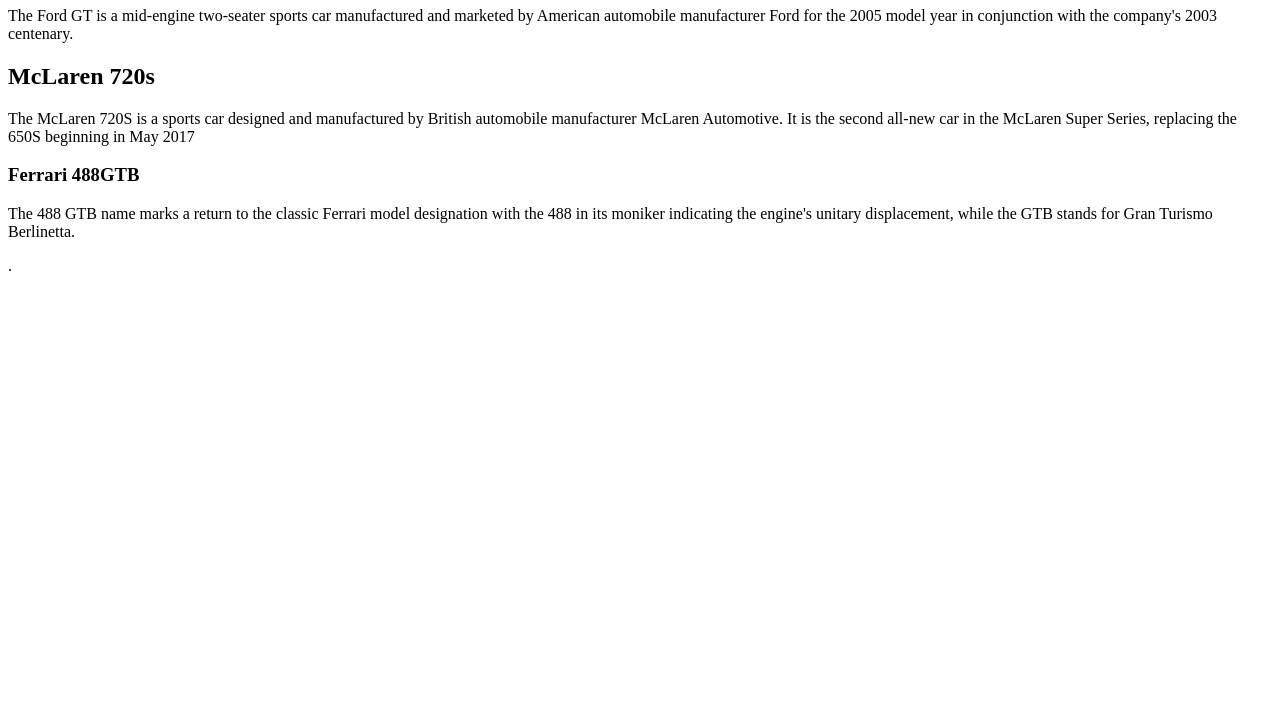
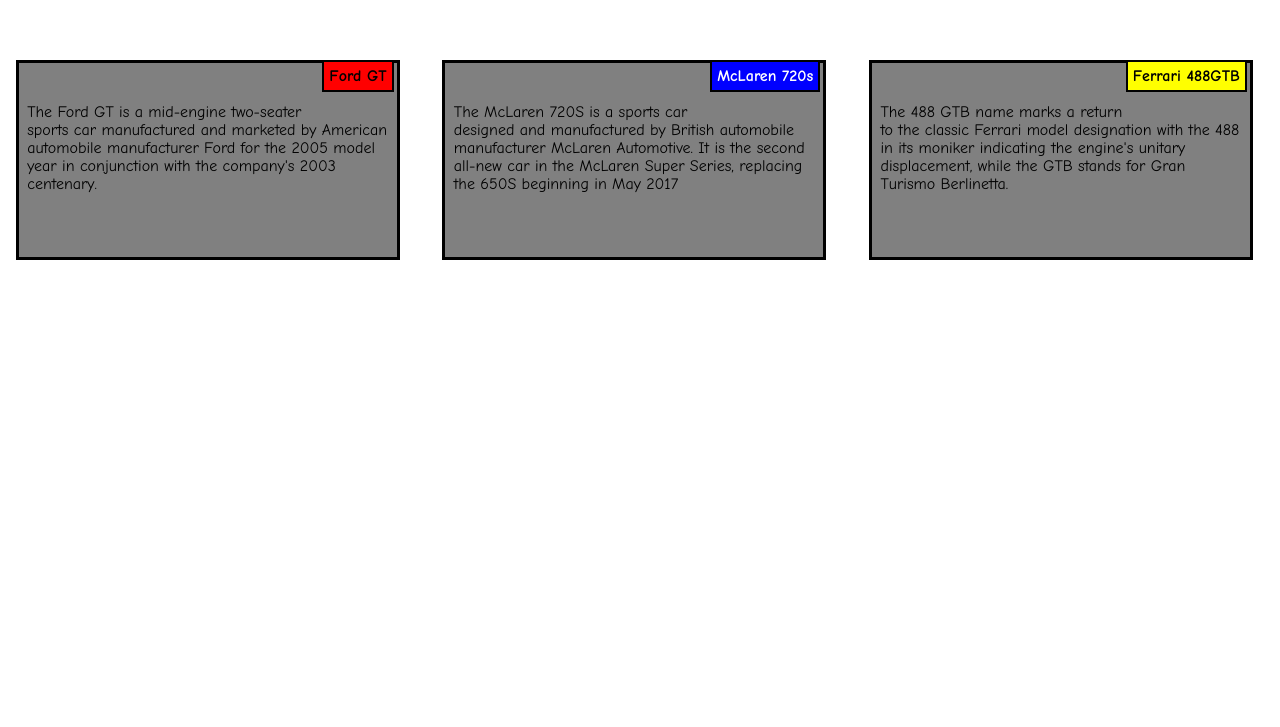
Before and after one commit to Prasunpoudel07/coursera-test, a plain HTML site: page mod2_solution/index.html in a window 1280 px wide. Shown: the part 73-800 px from the top of the page. Drawn offline with Linux system fonts and the light colour scheme.

Commit message:
Update index.html

```diff
--- a/mod2_solution/index.html
+++ b/mod2_solution/index.html
@@ -1,37 +1,37 @@
-<!doctype html>
 <!DOCTYPE html>
 <html>
 <head>
-	<title>Supercars</title>
+
+	<meta charset="utf-8">
+	<meta name="viewport" content="width=device-width, initial-scale=1">
+	<title>MODULE2 ASSIGNMENT</title>
+	<link rel="stylesheet" href="css/styles.css">
+
 </head>
 <body>
-<h1>Ford GT</h1>
-<p>The Ford GT is a mid-engine two-seater sports car manufactured and marketed by American automobile manufacturer Ford for the 2005 model year in conjunction with the company's 2003 centenary.</p>
-<h2>McLaren 720s</h2>
-<p>The McLaren 720S is a sports car designed and manufactured by British automobile manufacturer McLaren Automotive. It is the second all-new car in the McLaren Super Series, replacing the 650S beginning in May 2017</p>
-<h3>Ferrari 488GTB</h3>
-<p>The 488 GTB name marks a return to the classic Ferrari model designation with the 488 in its moniker indicating the engine's unitary displacement, while the GTB stands for Gran Turismo Berlinetta.</p>
+<h1>Supercars</h1>
+
+<div class="row">
+<div class="col-lg-4  col-md-6  col-xl-12 ">
+	<div class="box">
+		<p class="content-name name1">Ford GT</p>
+		<p class="content">The Ford GT is a mid-engine two-seater sports car manufactured and marketed by American automobile manufacturer Ford for the 2005 model year in conjunction with the company's 2003 centenary.</p>
+	</div>
+</div>
+
+<div class="col-lg-4  col-md-6   col-xl-12">
+	<div class="box">
+		<p class="content-name name2">McLaren 720s</p>
+		<p class="content">The McLaren 720S is a sports car designed and manufactured by British automobile manufacturer McLaren Automotive. It is the second all-new car in the McLaren Super Series, replacing the 650S beginning in May 2017</p>
+	</div>
+</div>
+
+<div class="col-lg-4  col-md-6 col-md-12 col-xl-12">
+	<div class="box">
+		<p class="content-name name3">Ferrari 488GTB</p>
+		<p class="content">The 488 GTB name marks a return to the classic Ferrari model designation with the 488 in its moniker indicating the engine's unitary displacement, while the GTB stands for Gran Turismo Berlinetta.</p>
+	</div>
+</div>
+</div>
 </body>
 </html>
-
-
-
-
-
-
-
-
-
-
-
-
-
-
-
-
-
-
-
-
-
-.
```
